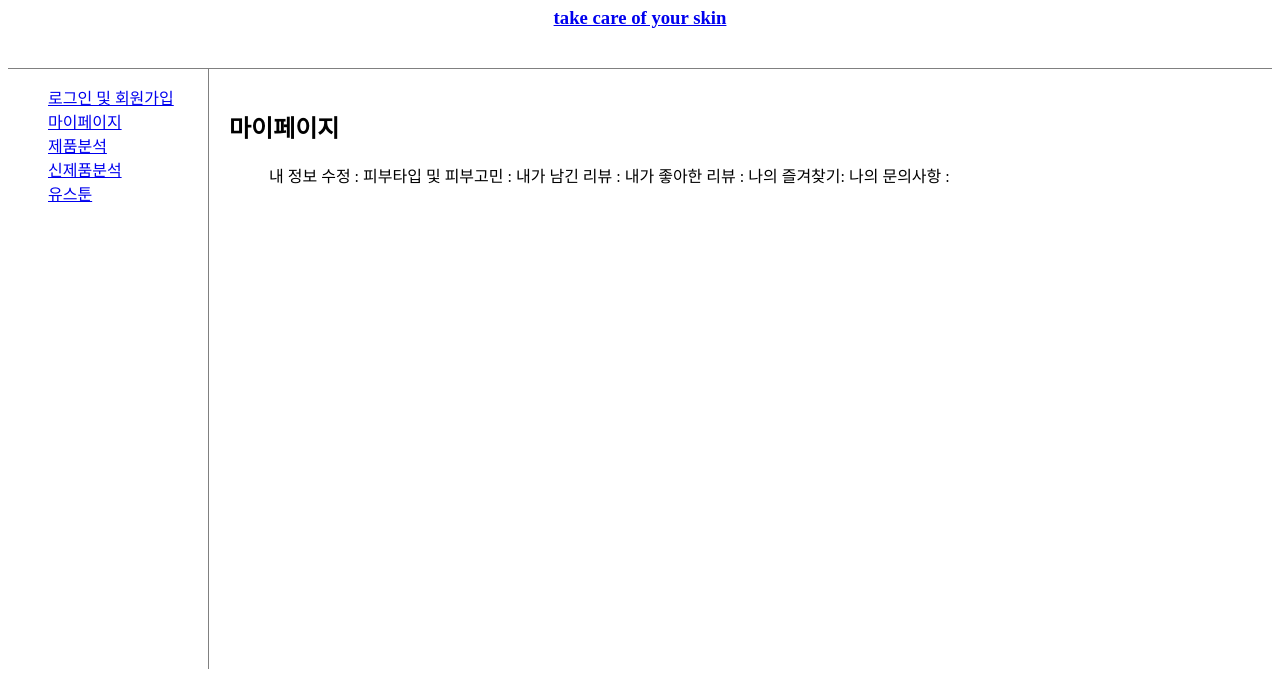
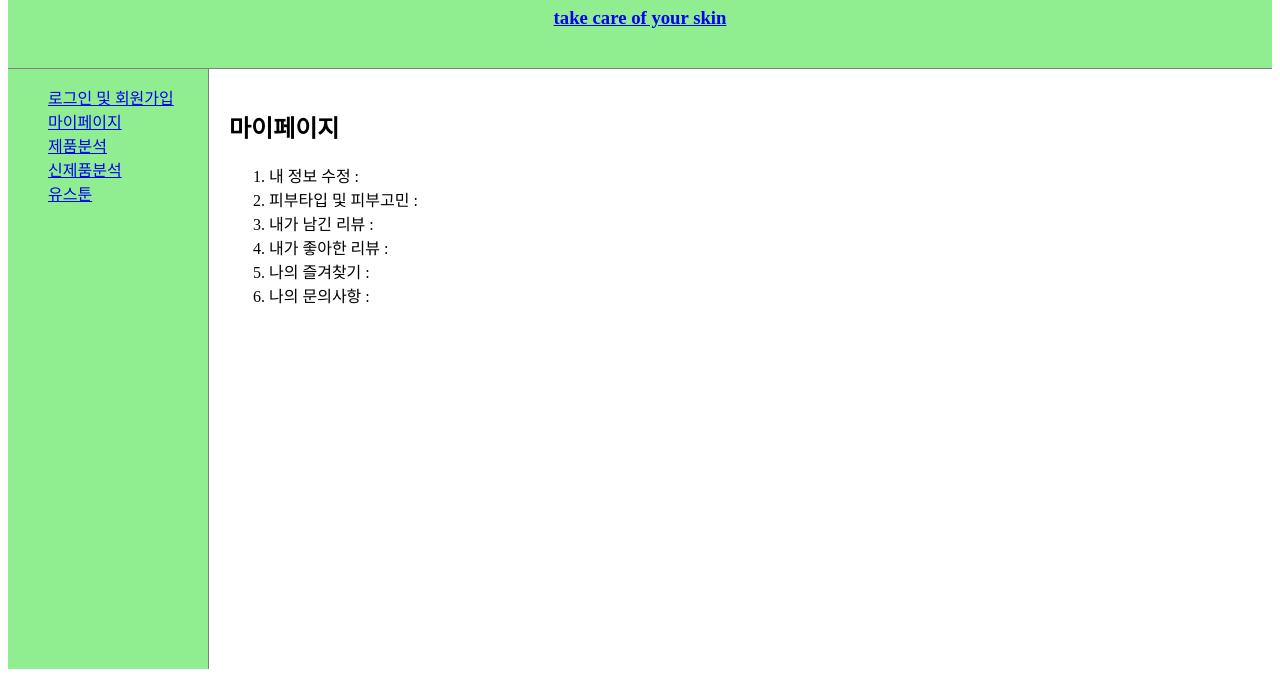
Before and after one commit to aimable20/YOUR-SKIN, a plain HTML site: page page_mp.html in a window 1280 px wide. Shown: the part 101-800 px from the top of the page. Drawn offline with Linux system fonts and the light colour scheme.

Commit message:
Update page_mp.html

```diff
--- a/page_mp.html
+++ b/page_mp.html
@@ -4,6 +4,7 @@
 	<meta charset="utf-8">
 	<style>
 		header{
+			background-color:lightgreen;
 			border-bottom:1px solid gray;
 			padding:20px;
 		  text-align:center;
@@ -13,6 +14,8 @@
 			width:200px;
 			height:600px;
 			float:left;
+			background-color:lightgreen;
+
 		}
 		nav ol{
 			list-style:none;
@@ -40,14 +43,15 @@
 	</nav>
 	<article>
 		<h2>마이페이지</h2>
-		<ul>
-    내 정보 수정 :
-		피부타입 및 피부고민 :
-		내가 남긴 리뷰 :
-	  내가 좋아한 리뷰 :
-	  나의 즐겨찾기:
- 	  나의 문의사항 :      </ul>
+		<ol>
+		<li>내 정보 수정 : </li>
+		<li>피부타입 및 피부고민 :</li>
+		<li>내가 남긴 리뷰 :</li>
+		<li>내가 좋아한 리뷰 : </li>
+		<li>나의 즐겨찾기 : </li>
+		<li>나의 문의사항 : </li>
 
+		</ol>
 	</article>
 </body>
 </html>
```
